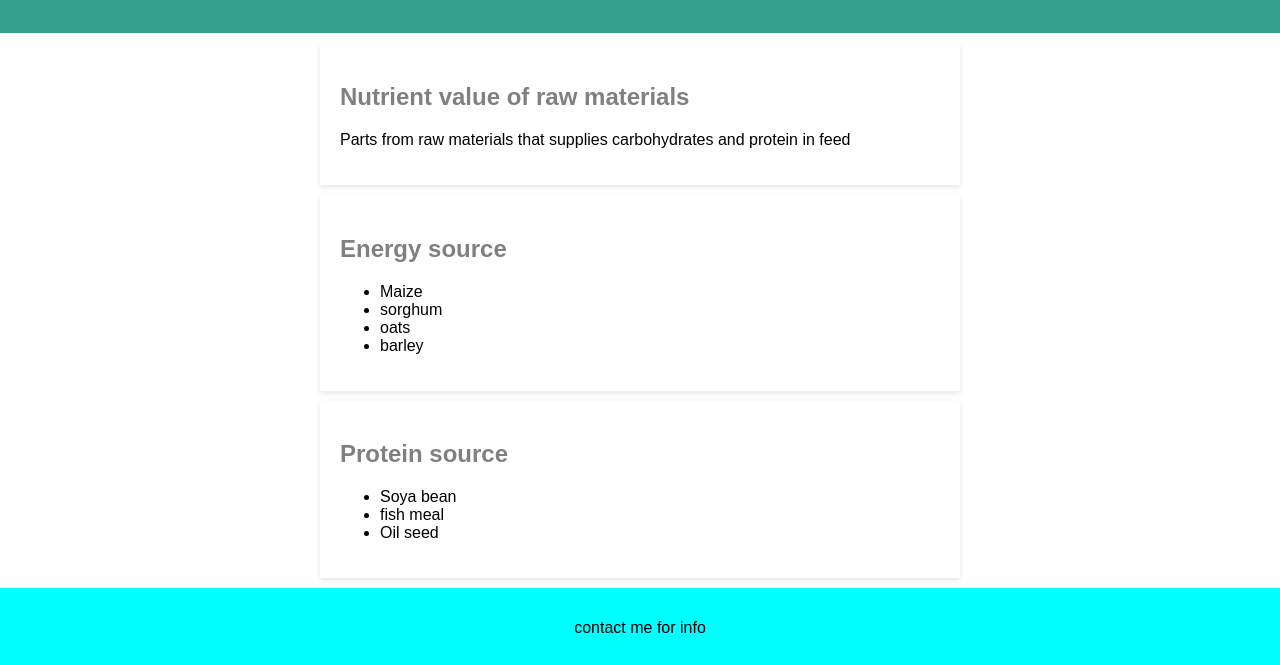
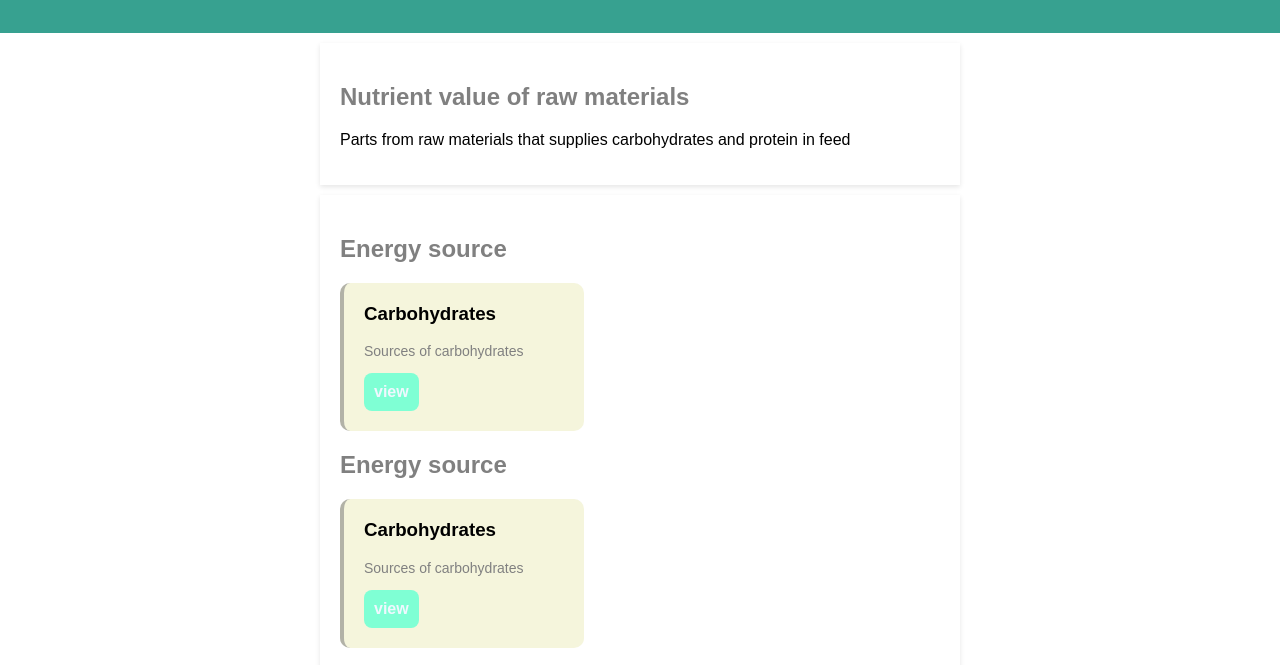
Before and after one commit to Hubela01/hubela-portfolio-website, a plain HTML site: page index.html in a window 1280 px wide. Shown: the part 121-786 px from the top of the page. Drawn offline with Linux system fonts and the light colour scheme.

Commit message:
update on css

```diff
--- a/index.html
+++ b/index.html
@@ -18,12 +18,23 @@
     </section>
     <section class=" Carbs ">
         <h2>Energy source</h2>
-        <ul>
-            <li>Maize</li>
-            <li>sorghum</li>
-            <li>oats</li>
-            <li>barley</li>
-        </ul>
+        <div class="energy-card">
+            <h3>Carbohydrates</h3>
+            <p> Sources of carbohydrates</p>
+            <a href="#">view</a>
+        </div>
+        <h2>Energy source</h2>
+        <div class="energy-card">
+            <h3>Carbohydrates</h3>
+            <p> Sources of carbohydrates</p>
+            <a href="#">view</a>
+        </div>
+        <h2>Energy source</h2>
+        <div class="energy-card">
+            <h3>Carbohydrates</h3>
+            <p> Sources of carbohydrates</p>
+            <a href="#">view</a>
+        </div>
     </section>
 
     <section class="Proteins">
@@ -37,6 +48,10 @@
 
     <footer>
         <p>contact me for info</p>
+        <div class="social links">
+
+
+        </div>
     </footer>
 
 </body>
--- a/style.css
+++ b/style.css
@@ -29,3 +29,50 @@ footer {
     padding: 15px;
     background: aqua;
 }
+
+/*carbohydrate list */
+.carbs {
+display: flex;
+flex-wrap: wrap;
+justify-content: center;
+gap: 25px;
+}
+.energy-card {
+  background-color: beige;
+  border-left: 4px solid rgba(128, 128, 128, 0.564) ;
+  padding: 20px;
+  border-radius: 10px;
+  width: 200px;
+  box-shadow: 0 4px 6px rgba(red, green, blue, alpha);
+  transition: transform 0.3s;
+
+}
+.energy-card:hover{
+    transform: translateY(-8px);
+
+}
+
+.energy-card > h3 {
+    margin-top: 0;
+    color: black;
+}
+.energy-card >p {
+    font-size: 14px;
+    color: grey;
+}
+.energy-card > a {
+  display: inline-block;
+  padding: 10px;
+  background-color: aquamarine;
+  color: aliceblue;
+  border: none;
+  border-radius: 8px;
+  text-decoration: none;
+  font-weight: bold;
+  transition: background-color 0.4s ease;
+
+
+}
+.energy-card >a:hover{
+    background-color: aqua;
+}
```
